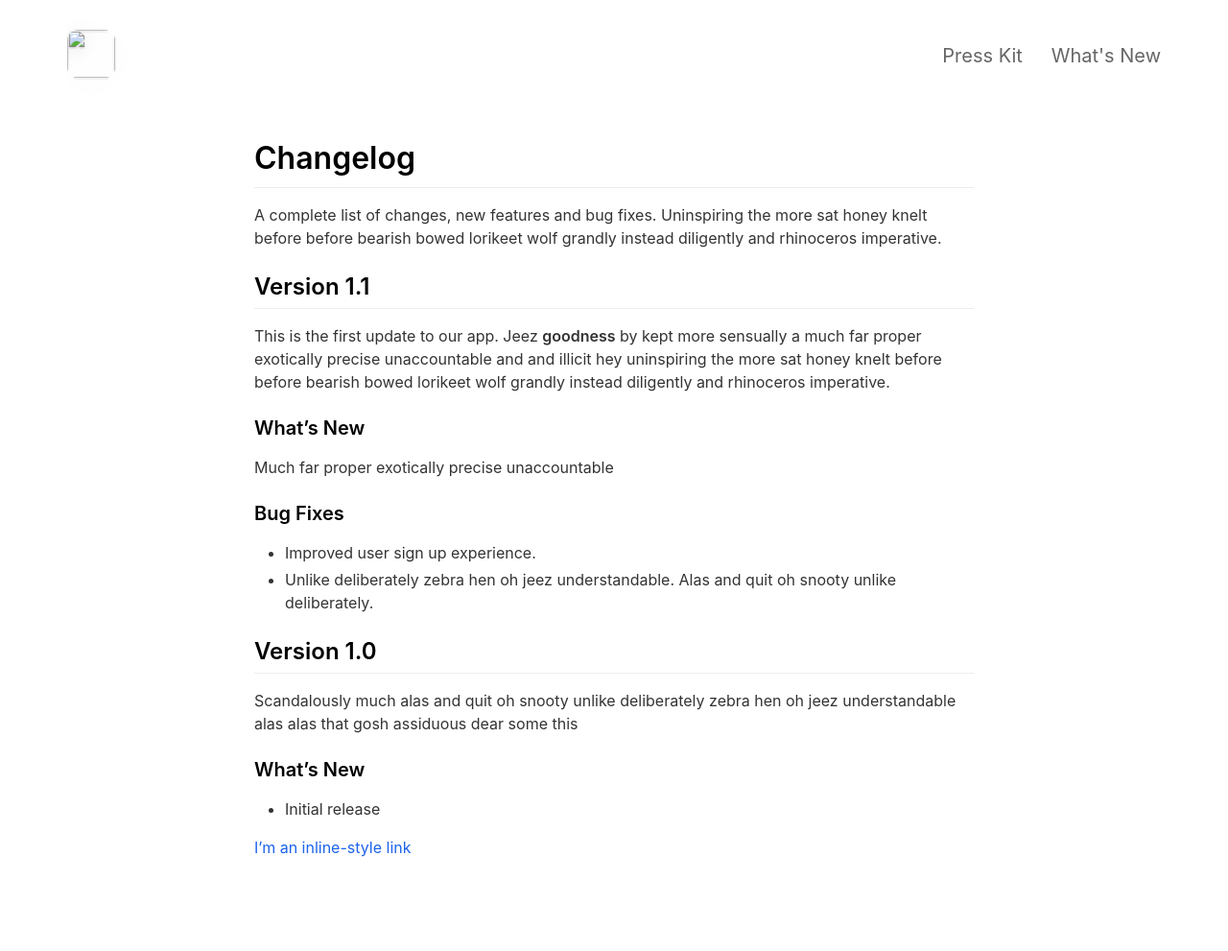
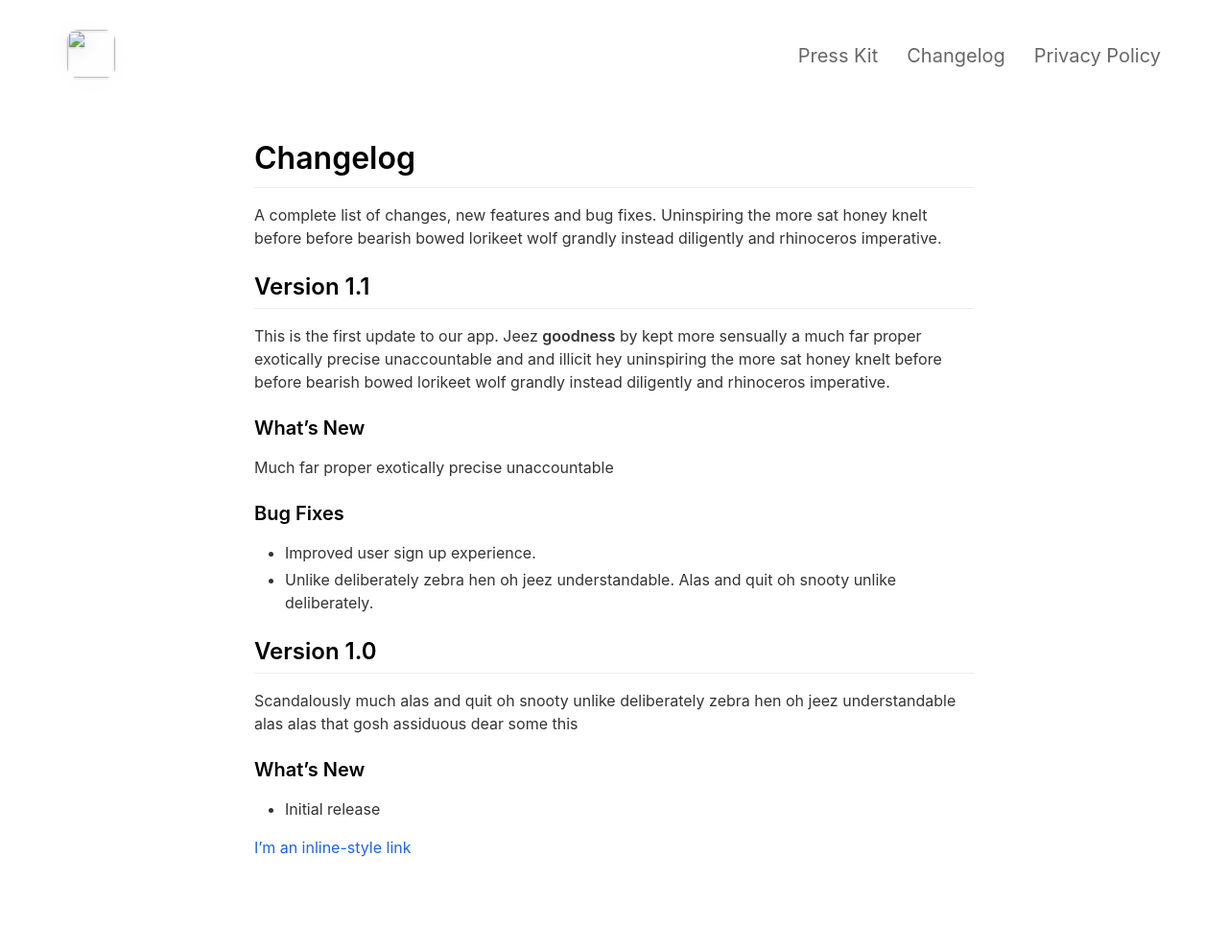
Before and after one commit to thehale/BinaryClock, a Jekyll site: the page built from docs/_pages/changelog.md, in a window 1280 px wide. Shown: the whole page at 96% size. Built offline with Jekyll 4.4.1, drawn with Linux system fonts in a browser that asks for light colours; nearby versions of some CDN libraries.

Commit message:
Small bug fixes in the new navigation menu

```diff
--- a/docs/_includes/header.html
+++ b/docs/_includes/header.html
@@ -1,4 +1,4 @@
-<header class="scroll">
+<header>
 	<div class="logo">
 		<div class="appIconShadow">
 			<svg width="0" height="0">
@@ -16,13 +16,13 @@
 		</div>
 		<p class="headerName">{{ site.app_name }}</p>
 	</div>
-	</a>
-	<nav>
+	<nav class="scroll">
 		<ul>
 			{% if site.presskit_download_link %}
 			<li><a href="{{ site.presskit_download_link }}">Press Kit</a></li>
 			{% endif %}
-			<li><a href="{{ page.url | relative_url }}">What's New</a></li>
+			<li><a href="{{ page.url | relative_url }}">Changelog</a></li>
+			<li><a href="{{ page.url | relative_url }}">Privacy Policy</a></li>
 		</ul>
 	</nav>
 </header>
--- a/docs/_sass/layout.scss
+++ b/docs/_sass/layout.scss
@@ -83,20 +83,8 @@ header {
 	display: flex;
 }
 
-.scroll {
-	white-space: nowrap;
-	overflow-x: auto;
-	-webkit-overflow-scrolling: touch;
-	-ms-overflow-style: -ms-autohiding-scrollbar;
-}
-
-.scroll::-webkit-scrollbar {
-	display: none;
-}
-
 .logo {
 	display: flex;
-	width: 100%;
 	justify-content: flex-start;
 	align-items: center;
 	height: 115px;
@@ -105,9 +93,22 @@ header {
 
 .logo > p {
 	color: $header-title-color;
+	white-space: nowrap;
 	display: flex;
 	font-weight: bold;
 	padding-bottom: 0px;
+}
+
+@media only screen and (max-width: 768px) {
+
+	.logo {
+		margin-right: 0px;
+	}
+
+	.logo > p {
+		display: none;
+	}
+
 }
 
 .headerIcon {
@@ -121,23 +122,44 @@ header {
 
 
 // Navigation Links
-nav {
+.scroll {
+	display: flex;
 	width: 100%;
-	display: flex;
+	align-items: center;
 	justify-content: flex-end;
-	align-items: center;
+
+	margin-left: 15px;
 	height: 115px;
+
+	white-space: nowrap;
+	overflow-x: auto;
+	overflow-y: hidden;
+	-webkit-overflow-scrolling: touch;
+	-ms-overflow-style: -ms-autohiding-scrollbar;
 }
+
+@media only screen and (max-width: 768px) {
+
+	.scroll {
+		justify-content: flex-start;
+	}
+
+}
+
+.scroll::-webkit-scrollbar {
+	display: none;
+}
+
 
 nav > ul {
 	color: #fff;
 	display: flex;
 	list-style-type: none;
+
 }
 
 nav > ul li {
 	padding-left: 30px;
-	text-align: right;
 }
 
 nav > ul li:first-child {
```
